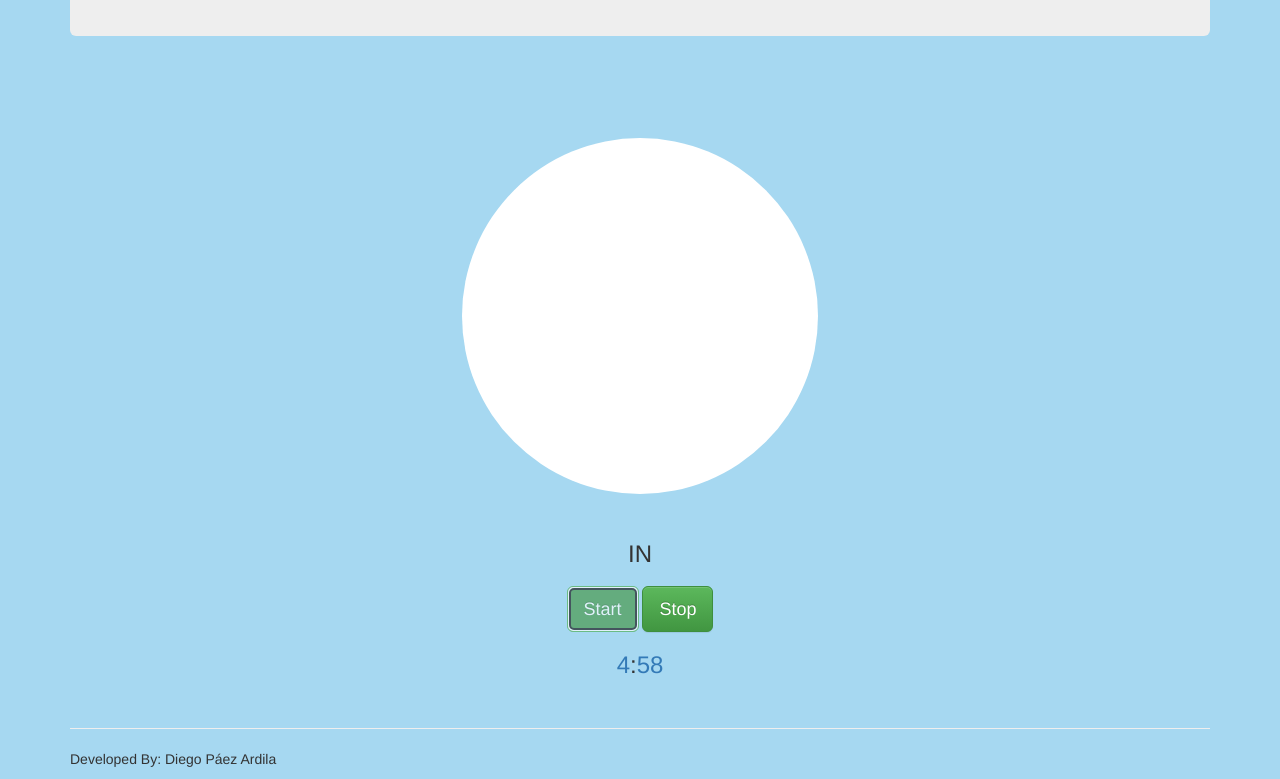
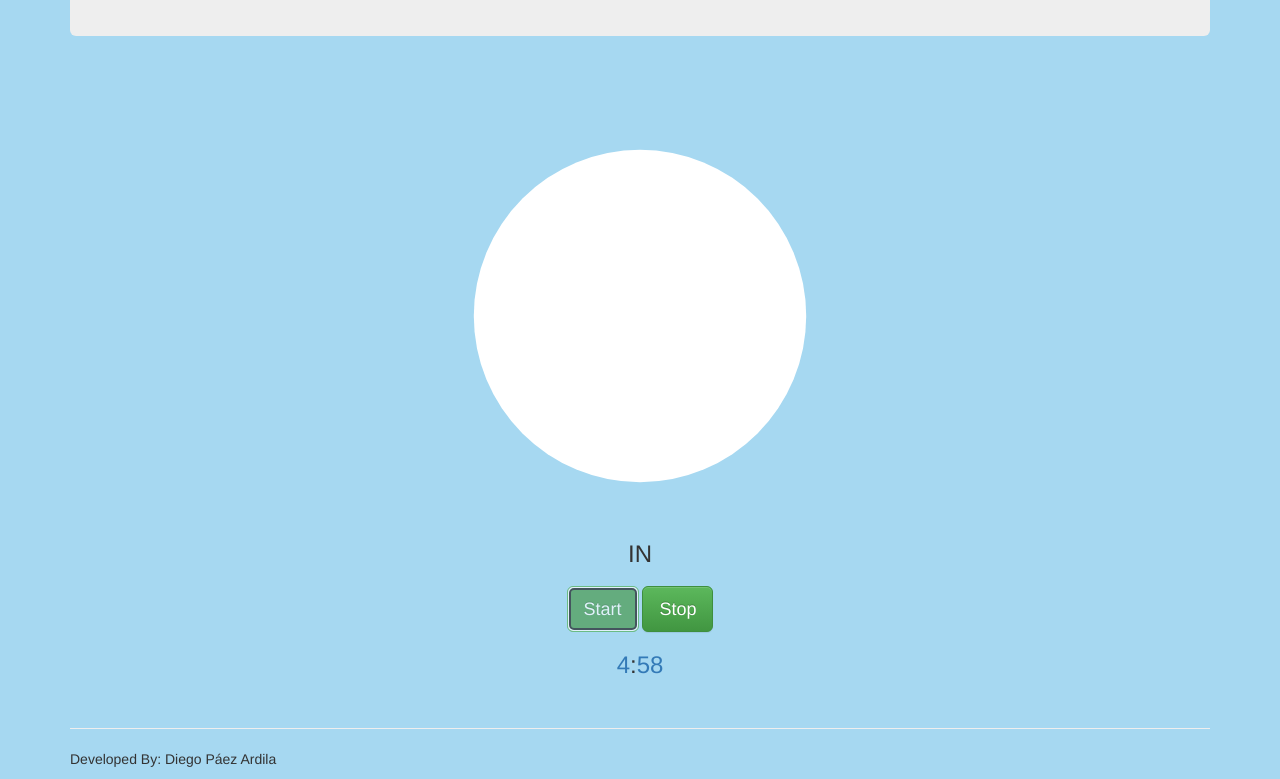
Before and after one commit to DiegoPaezA/node-projects, a plain HTML site: page HRVProject/circulo.html in a window 1280 px wide. Both pictures are taken after a click on the button "Start". Shown: the part 123-902 px from the top of the page. Drawn offline with nearby package versions, Linux system fonts and the light colour scheme; no server answers.

Commit message:
radio circulo autoajustable

```diff
--- a/HRVProject/circlev1.js
+++ b/HRVProject/circlev1.js
@@ -50,7 +50,7 @@ $(function() {
 		controlRadio = 1;
 		context.clearRect(0, 0, canvas.width(), canvas.height());
 		console.log("Radius--" + myCircle.radius);
-		myCircle.radius = 150;
+		myCircle.radius = (Math.sqrt((((canvas.width()) / 2)*((canvas.height()) / 2))/Math.PI)) - 40;
 		drawCircle(myCircle, context);
 		$("#parar").addClass('disabled');
 		$("#arrancar").removeClass('disabled');
@@ -107,7 +107,7 @@ $(function() {
 		if (controlRadio == 1) {
 			//code
 			mensaje.html("IN");
-			myCircle.radius += 0.5;
+			myCircle.radius += 0.6;
 			drawCircle(myCircle, context);
 			console.log("aumenta radio");
 			document.body.style.background = "#a6d8f1"; //change background color
@@ -120,7 +120,7 @@ $(function() {
 		} else if (controlRadio == 3) {
 			//code
 			mensaje.html("OUT");
-			myCircle.radius -= 0.5;
+			myCircle.radius -= 0.6;
 			drawCircle(myCircle, context);
 			console.log("radio disminuye");
 			document.body.style.background = "#EFE23E"; //change background color
@@ -170,7 +170,7 @@ $(function() {
 	var myCircle = {
 		x: (canvas.width()) / 2,
 		y: (canvas.height()) / 2,
-		radius: 150,
+		radius: (Math.sqrt((((canvas.width()) / 2)*((canvas.height()) / 2))/Math.PI)) - 40,
 		startAngle: 0,
 		endAngle: 2 * Math.PI,
 		borderWidth: 1,
--- a/HRVProject/circulo.html
+++ b/HRVProject/circulo.html
@@ -31,7 +31,7 @@
 
 			.main {
 				display: block;
-				width: 80%;
+				width: 100%;
 				padding: 50px 10%;
 				height: 500px;
 			}
```
